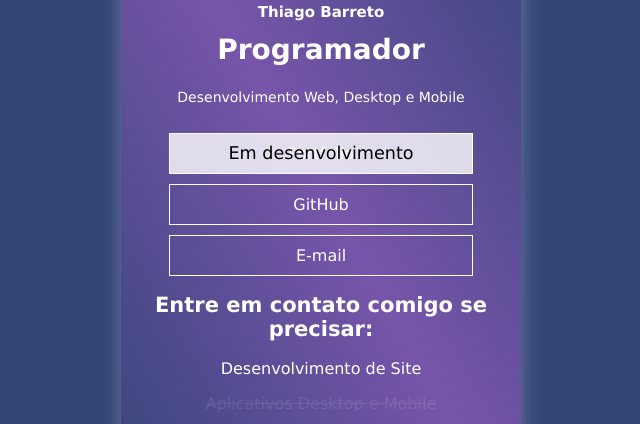
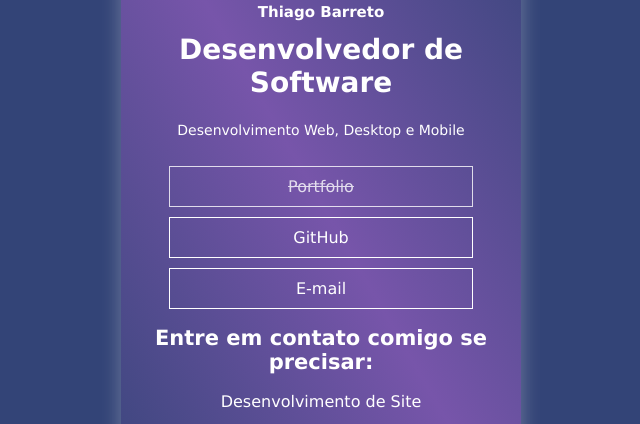
Before and after one commit to Thiago-Barreto/Linktree, a plain HTML site: page index.html in a window 1280 px wide. Shown: the part 264-688 px from the top of the page, without its empty margins (319-959 px from the left). Drawn offline with Linux system fonts and the light colour scheme.

Commit message:
Finalizando o linktree para minhas redes sociais.

```diff
--- a/assets/styles/scss/styles.scss
+++ b/assets/styles/scss/styles.scss
@@ -70,23 +70,8 @@ body {
       }
 
       .dev {
-        position: relative;
-      }
-
-      .dev::after {
-        content: 'Em desenvolvimento';
-        position: absolute;
-        top: 0;
-        left: 0;
-        bottom: 0;
-        width: 100%;
-        display: flex;
-        align-items: center;
-        justify-content: center;
-        font-size: 1.1rem;
-        color: #000000;
-        background: rgba(255, 255, 255, .801);
-        transition: .3s ease-in-out;
+        opacity: .8;
+        text-decoration: line-through;
       }
     }
 
--- a/index.html
+++ b/index.html
@@ -15,7 +15,7 @@
     </header>
     <main>
       <section>
-        <h1>Programador</h1>
+        <h1>Desenvolvedor de Software</h1>
         <p>Desenvolvimento Web, Desktop e Mobile</p>
       </section>
       <aside>
```
Also changed, not shown: assets/styles/css/style.css, 2 other files.
